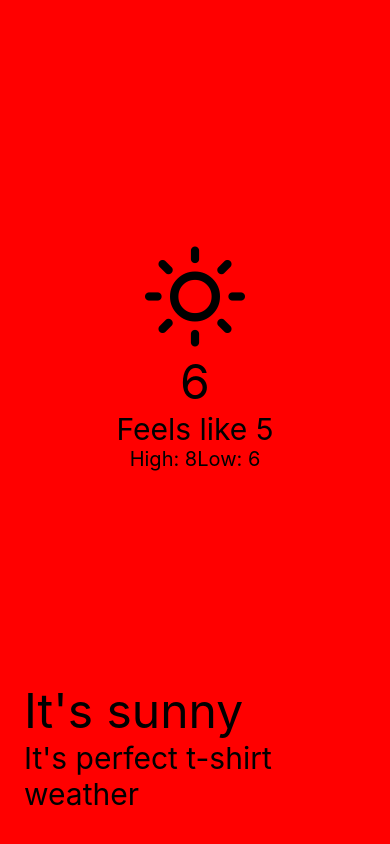
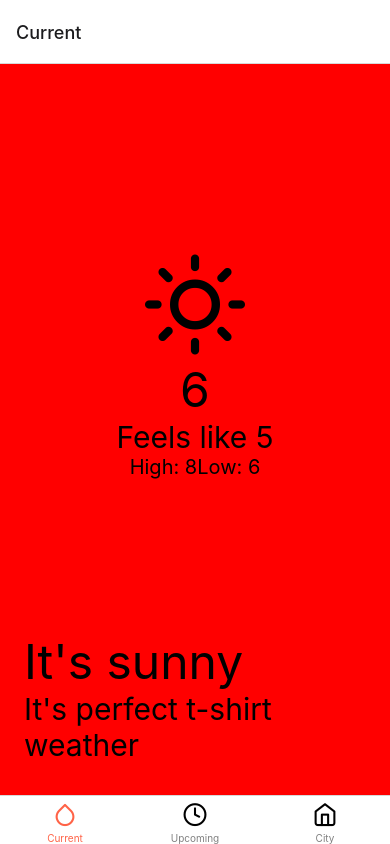
Before and after one commit to brunozupp/WeatherApp, a React Native app: screen / in a window 390 px wide. Built offline with nearby package versions, Linux system fonts and the light colour scheme.

Commit message:
Add Navigation Tab e Estilização

```diff
--- a/App.js
+++ b/App.js
@@ -1,23 +1,65 @@
 import React from 'react'
-import {View, StyleSheet} from 'react-native'
 import UpcomingWeather from './src/screens/UpcomingWeather';
 import City from './src/screens/City';
 import CurrentWeather from './src/screens/CurrentWeather';
+import { NavigationContainer } from '@react-navigation/native';
+import { createBottomTabNavigator } from '@react-navigation/bottom-tabs';
+import { Feather } from '@expo/vector-icons';
+
+
+const Tab = createBottomTabNavigator();
 
 const App = () => {
   return (
-    <View style={styles.container}>
-      <CurrentWeather />
-      {/* <UpcomingWeather /> */}
-      {/* <City /> */}
-    </View>
+    <NavigationContainer>
+      <Tab.Navigator
+        screenOptions={{
+          tabBarActiveTintColor: 'tomato',
+          tabBarInactiveTintColor: 'grey',
+        }}
+      >
+        <Tab.Screen
+          name="Current"
+          component={CurrentWeather}
+          options={{
+            tabBarIcon: ({ focused }) => (
+              <Feather
+                name={'droplet'}
+                size={25}
+                color={focused ? 'tomato' : 'black'}
+              />
+            )
+          }}
+        />
+        <Tab.Screen
+          name="Upcoming"
+          component={UpcomingWeather}
+          options={{
+            tabBarIcon: ({ focused }) => (
+              <Feather
+                name={'clock'}
+                size={25}
+                color={focused ? 'tomato' : 'black'}
+              />
+            )
+          }}
+        />
+        <Tab.Screen
+          name="City"
+          component={City}
+          options={{
+            tabBarIcon: ({ focused }) => (
+              <Feather
+                name={'home'}
+                size={25}
+                color={focused ? 'tomato' : 'black'}
+              />
+            )
+          }}
+        />
+      </Tab.Navigator>
+    </NavigationContainer>
   );
 }
 
-const styles = StyleSheet.create({
-  container: {
-    flex: 1
-  }
-});
-
 export default App
--- a/package.json
+++ b/package.json
@@ -10,10 +10,14 @@
     "lint": "eslint ."
   },
   "dependencies": {
+    "@react-navigation/bottom-tabs": "^6.5.8",
+    "@react-navigation/native": "^6.1.7",
     "expo": "^48.0.19",
     "expo-status-bar": "~1.4.4",
     "react": "18.2.0",
-    "react-native": "0.71.8"
+    "react-native": "0.71.8",
+    "react-native-safe-area-context": "4.5.0",
+    "react-native-screens": "~3.20.0"
   },
   "devDependencies": {
     "@babel/core": "^7.20.0",
```
Also changed, not shown: 1 other file (tests, documents, lock files or other folders).
